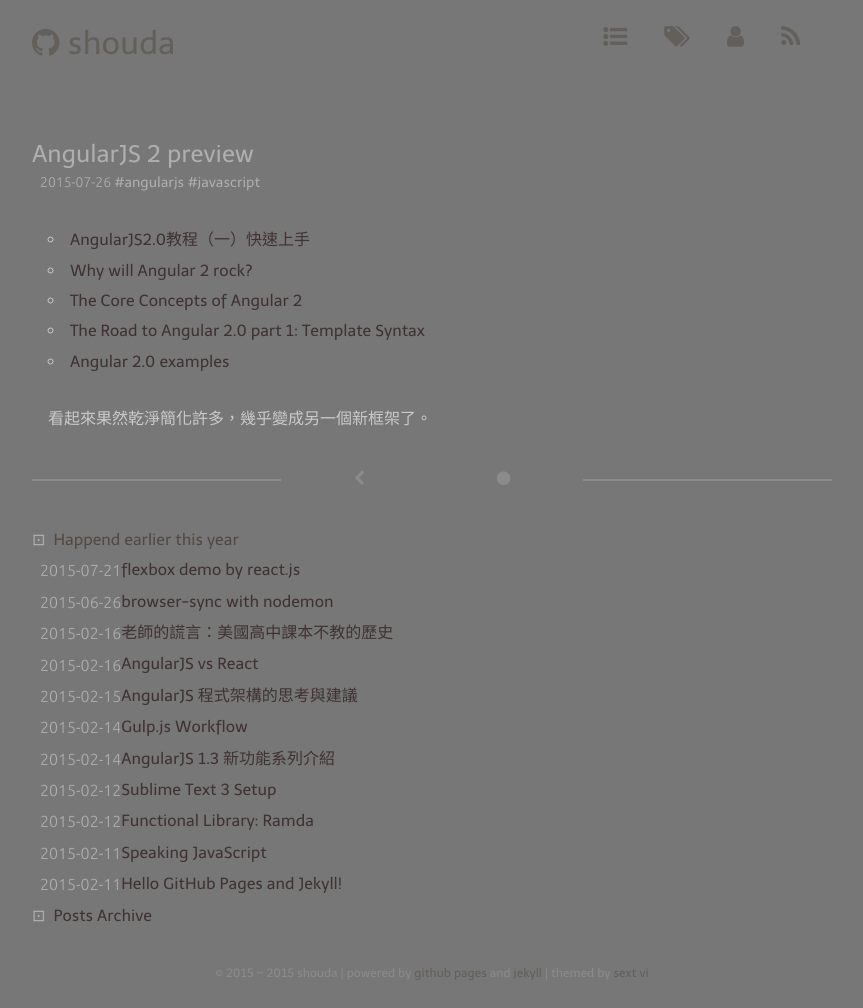
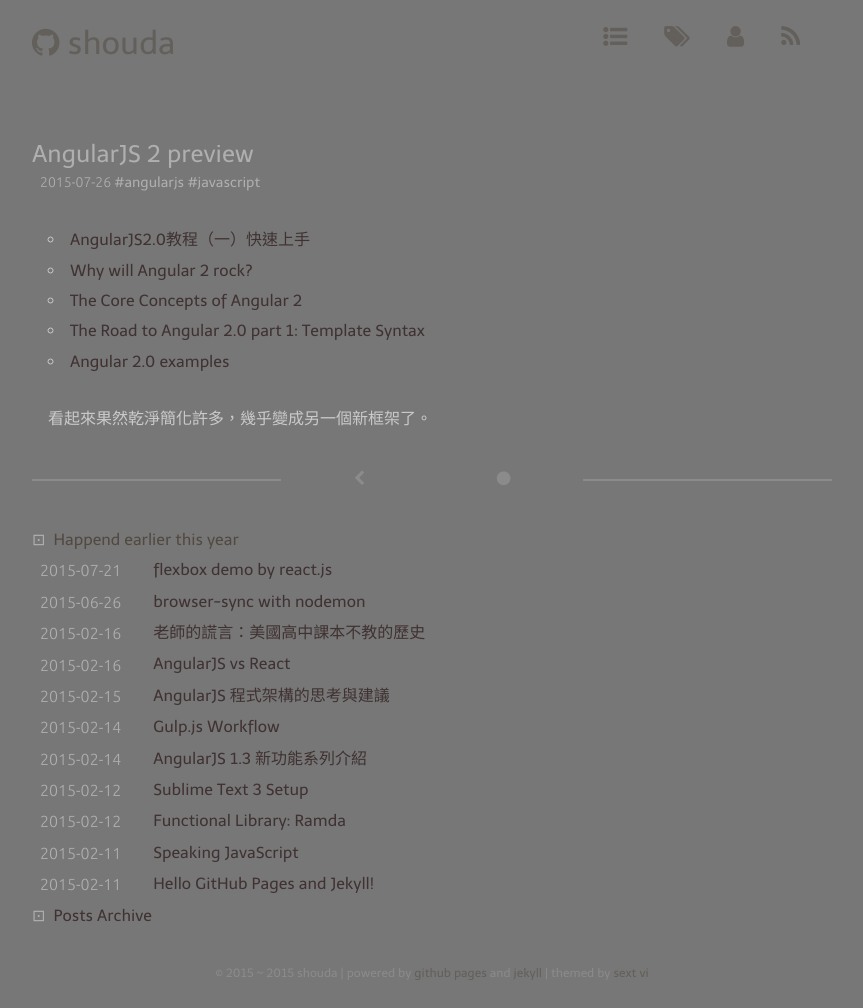
Before and after one commit to shouda/shouda.github.io, a Jekyll site: the page built from index.markdown, in a window 1280 px wide. Shown: the whole page, without its empty margins (208-1071 px from the left). Built offline with Jekyll 4.4.1, drawn with Linux system fonts in a browser that asks for light colours; nearby versions of some CDN libraries; Markdown is read by kramdown in place of the engine named in the settings.

Commit message:
restore .pr2

```diff
--- a/css/base.css
+++ b/css/base.css
@@ -675,6 +675,8 @@
 .myn2 { margin-top: 2em; margin-bottom: 2em; }
 .myn3 { margin-top: 3em; margin-bottom: 3em; }
 
+.pr2 { padding-right: 2em; }
+
 .line-h15 { line-height: 1.5; }
 
 .color-title { color: #afafaf; }
--- a/src/base.css
+++ b/src/base.css
@@ -210,6 +210,8 @@
 .myn2 { margin-top: 2em; margin-bottom: 2em; }
 .myn3 { margin-top: 3em; margin-bottom: 3em; }
 
+.pr2 { padding-right: 2em; }
+
 .line-h15 { line-height: 1.5; }
 
 .color-title { color: var(--my-title-color); }
```
Also changed, not shown: css/base.min.css.
